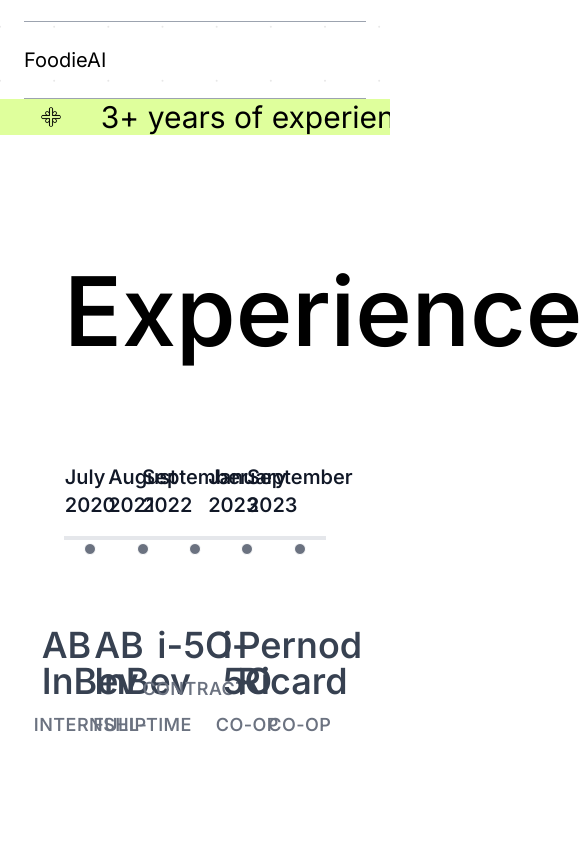
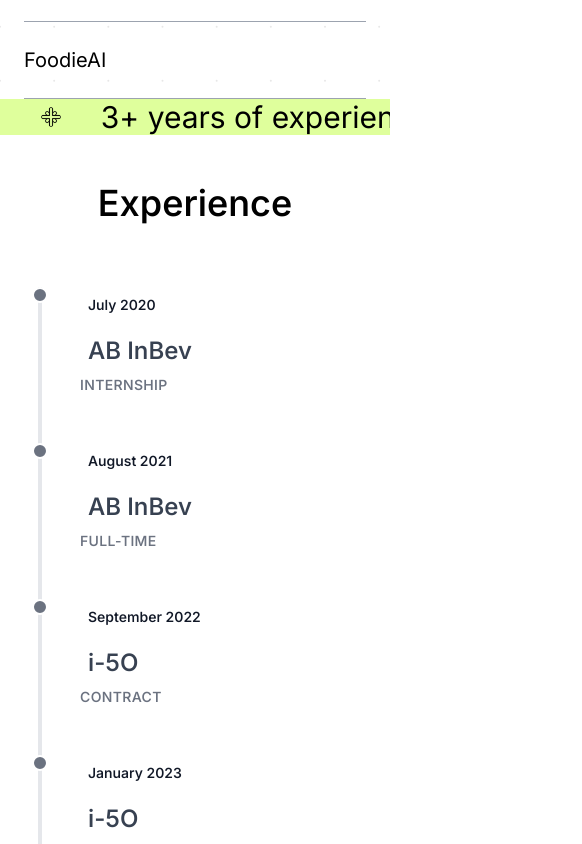
Before and after one commit to sarthakkhanduja/portfolio, a React (Vite) app in the folder client/: page / in a window 390 px wide. Shown: the part 840-1684 px from the top of the page, 582 px wide, since content can reach past the window. Built offline with nearby package versions, Linux system fonts and the light colour scheme.

Commit message:
fixed the timeline

```diff
--- a/client/src/components/Timeline.tsx
+++ b/client/src/components/Timeline.tsx
@@ -5,192 +5,95 @@ import IFiveOContract from "./IFiveOContract";
 import IFiveOCoop from "./IFiveOCoop";
 import ITCoop from "./ITCoop";
 
-
-function Timeline() {
-    // State to track if each element is hovered, initialized with an array of false values.
+export default function Timeline() {
   const [hovered, setHovered] = useState<boolean[]>([false, false, false, false, false]);
-
   const [isDevInternModalVisible, setIsDevInternModalVisible] = useState(false);
   const [isSeniorAnalystModalVisible, setIsSeniorAnalystModalVisible] = useState<boolean>(false);
   const [isIFiveOContract, setIsIFiveOContract] = useState<boolean>(false);
   const [isIFiveOCoop, setIsIFiveOCoop] = useState<boolean>(false);
   const [isITCoop, setIsITCoop] = useState<boolean>(false);
 
-
   const onHovering = (index: number) => {
-        // Toggle the hover state for the specific item
     setHovered((prev) =>
       prev.map((item, i) => (i === index ? !item : item))
     );
   };
 
   const toggleModal = (setStateFn: React.Dispatch<React.SetStateAction<boolean>>) => {
-        setStateFn(prev => !prev); // Toggles the state
+    setStateFn(prev => !prev);
   };
 
   const closeModal = (setStateFn: React.Dispatch<React.SetStateAction<boolean>>) => {
-        setStateFn(false); // Sets the state to false, closing the modal
+    setStateFn(false);
   };
 
+  const isAnyModalVisible = isDevInternModalVisible || isSeniorAnalystModalVisible || isIFiveOContract || isIFiveOCoop || isITCoop;
+
   return (
-        <div className="h-screen flex flex-col justify-center items-center">
-            <div className={`h-48 w-full px-16 pb-16 pt-32 font-display font-custom text-8xl ${isDevInternModalVisible ? 'blur-xl' : ''} ${isSeniorAnalystModalVisible ? 'blur-xl' : ''} ${isIFiveOContract ? 'blur-xl' : ''} ${isIFiveOCoop ? 'blur-xl' : ''} ${isITCoop ? 'blur-xl' : ''}`}>
+    <div className="min-h-screen flex flex-col justify-center items-center p-4">
+      <div className={`w-full px-4 py-8 font-display font-custom text-4xl md:text-8xl text-center ${isAnyModalVisible ? 'blur-xl' : ''}`}>
         <p>Experience</p>
       </div>
 
-            <div className={`h-full w-full py-32 px-16 font-display ${isDevInternModalVisible ? 'blur-xl' : ''} ${isSeniorAnalystModalVisible ? 'blur-xl' : ''} ${isIFiveOContract ? 'blur-xl' : ''} ${isIFiveOCoop ? 'blur-xl' : ''} ${isITCoop ? 'blur-xl' : ''}`}>
+      <div className={`w-full py-8 px-4 font-display ${isAnyModalVisible ? 'blur-xl' : ''}`}>
         {/* Timeline */}
-                <ol className="relative flex after:content-[''] after:absolute after:w-full after:h-1 after:bg-gray-200 after:top-[25%] after:left-0">
+        <ol className="relative flex flex-col md:flex-row md:justify-between after:content-[''] after:absolute after:w-1 md:after:w-full after:h-full md:after:h-1 after:bg-gray-200 after:left-1.5 md:after:left-0 after:top-0 md:after:top-[2%]">
+          {[
+            { date: "July 2020", company: "AB InBev", type: "INTERNSHIP", modalSetter: setIsDevInternModalVisible },
+            { date: "August 2021", company: "AB InBev", type: "FULL-TIME", modalSetter: setIsSeniorAnalystModalVisible },
+            { date: "September 2022", company: "i-5O", type: "CONTRACT", modalSetter: setIsIFiveOContract },
+            { date: "January 2023", company: "i-5O", type: "CO-OP", modalSetter: setIsIFiveOCoop },
+            { date: "September 2023", company: "Pernod Ricard", type: "CO-OP", modalSetter: setIsITCoop },
+          ].map((item, index) => (
+            <li
+              key={index}
+              onMouseEnter={() => onHovering(index)}
+              onMouseLeave={() => onHovering(index)}
+              onClick={() => toggleModal(item.modalSetter)}
+              className={`relative flex flex-col md:items-center mb-12 md:mb-0 pl-12 md:pl-0 md:w-1/5 transition-transform duration-300 hover:scale-105 hover:cursor-pointer ${hovered[index] ? 'scale-105' : ''}`}
+            >
+              {/* Bullet */}
+              <div className="absolute left-0 md:static size-4 z-40 bg-gray-500 rounded-full border-2 border-white md:mb-4"></div>
 
-                    {/* AB InBev, Internship */}
-                    <li
-                        onMouseEnter={() => onHovering(0)}
-                        onMouseLeave={() => onHovering(0)}
-                        onClick={() => {
-                            toggleModal(setIsDevInternModalVisible)
-                        }}
-                        className={`relative flex flex-col items-center mb-10 w-1/5 transition-transform duration-300 hover:scale-105 hover:cursor-pointer ${hovered[0] ? 'scale-105' : ''}`}
-                    >
-                        {/* Date at the top */}
-                        <h3 className={`p-2 rounded-3xl text-xl font-display font-custom text-gray-900 mb-4 ${hovered[0] ? 'bg-[#DFFF9C]' : ''}`}>July 2020</h3>
+              {/* Date */}
+              <h3 className={`mb-2 md:mb-4 p-2 rounded-3xl text-sm md:text-xl font-display font-custom text-gray-900 ${hovered[index] ? 'bg-[#DFFF9C]' : ''}`}>{item.date}</h3>
 
-                        {/* Bullet in the middle */}
-                        <div className="size-3 z-40 bg-gray-500 rounded-full border border-white"></div>
-
-                        {/* Title at the bottom */}
-                        <div className="flex flex-col items-center justify-center">
-                            <h3 className={`p-2 mt-16 text-4xl font-display font-custom leading-none text-gray-700 ${hovered[0] ? 'bg-[#DFFF9C]' : ''} rounded-3xl`}>AB InBev</h3>
-                            <h3 className="mt-1 text-lg font-display font-custom tracking-wide text-gray-500">INTERNSHIP</h3>
+              {/* Title */}
+              <div className="flex flex-col items-start md:items-center justify-center">
+                <h3 className={`p-2 text-2xl md:text-3xl font-display font-custom leading-none text-gray-700 ${hovered[index] ? 'bg-[#DFFF9C]' : ''} rounded-3xl`}>{item.company}</h3>
+                <h3 className="mt-1 text-sm md:text-lg font-display font-custom tracking-wide text-gray-500">{item.type}</h3>
               </div>
             </li>
-
-                    {/* AB InBev, FullTime */}
-                    <li
-                        onMouseEnter={() => onHovering(1)}
-                        onMouseLeave={() => onHovering(1)}
-                        onClick={() => {
-                            toggleModal(setIsSeniorAnalystModalVisible)
-                        }}
-                        className={`relative flex flex-col items-center mb-10 w-1/5 transition-transform duration-300 hover:scale-105 hover:cursor-pointer ${hovered[1] ? 'scale-105' : ''}`}
-                    >
-                        {/* Date at the top */}
-                        <h3 className={`p-2 rounded-3xl text-xl font-display font-custom text-gray-900 mb-4 ${hovered[1] ? 'bg-[#DFFF9C]' : ''}`}>August 2021</h3>
-
-                        {/* Bullet in the middle */}
-                        <div className="size-3 z-40 bg-gray-500 rounded-full border border-white"></div>
-
-                        {/* Title at the bottom */}
-                        <div className="flex flex-col items-center justify-center">
-                            <h3 className={`p-2 mt-16 text-4xl font-display font-custom leading-none text-gray-700 ${hovered[1] ? 'bg-[#DFFF9C]' : ''} rounded-3xl`}>AB InBev</h3>
-                            <h3 className="mt-1 text-lg font-display font-custom tracking-wide text-gray-500">FULL-TIME</h3>
-                        </div>
-                    </li>
-
-                    {/* i-5O, Contract */}
-                    <li
-                        onMouseEnter={() => onHovering(2)}
-                        onMouseLeave={() => onHovering(2)}
-                        onClick={() => {
-                            toggleModal(setIsIFiveOContract)
-                        }}
-                        className={`relative flex flex-col items-center mb-10 w-1/5 transition-transform duration-300 hover:scale-105 hover:cursor-pointer ${hovered[2] ? 'scale-105' : ''}`}
-                    >
-                        {/* Date at the top */}
-                        <h3 className={`p-2 rounded-3xl text-xl font-display font-custom text-gray-900 mb-4 ${hovered[2] ? 'bg-[#DFFF9C]' : ''}`}>September 2022</h3>
-
-                        {/* Bullet in the middle */}
-                        <div className="size-3 z-40 bg-gray-500 rounded-full border border-white"></div>
-
-                        {/* Title at the bottom */}
-                        <div className="flex flex-col items-center justify-center">
-                            <h3 className={`p-2 mt-16 text-4xl font-display font-custom leading-none text-gray-700 ${hovered[2] ? 'bg-[#DFFF9C]' : ''} rounded-3xl`}>i-5O</h3>
-                            <h3 className="mt-1 text-lg font-display font-custom tracking-wide text-gray-500">CONTRACT</h3>
-                        </div>
-                    </li>
-
-                    {/* i-5O, Co-op */}
-                    <li
-                        onMouseEnter={() => onHovering(3)}
-                        onMouseLeave={() => onHovering(3)}
-                        onClick={() => {
-                            toggleModal(setIsIFiveOCoop)
-                        }}
-                        className={`relative flex flex-col items-center mb-10 w-1/5 transition-transform duration-300 hover:scale-105 hover:cursor-pointer ${hovered[3] ? 'scale-105' : ''}`}
-                    >
-                        {/* Date at the top */}
-                        <h3 className={`p-2 rounded-3xl text-xl font-display font-custom text-gray-900 mb-4 ${hovered[3] ? 'bg-[#DFFF9C]' : ''}`}>January 2023</h3>
-
-                        {/* Bullet in the middle */}
-                        <div className="size-3 z-40 bg-gray-500 rounded-full border border-white"></div>
-
-                        {/* Title at the bottom */}
-                        <div className="flex flex-col items-center justify-center">
-                            <h3 className={`p-2 mt-16 text-4xl font-display font-custom leading-none text-gray-700 ${hovered[3] ? 'bg-[#DFFF9C]' : ''} rounded-3xl`}>i-5O</h3>
-                            <h3 className="mt-1 text-lg font-display font-custom tracking-wide text-gray-500">CO-OP</h3>
-                        </div>
-                    </li>
-
-                    {/* Pernod Ricard, Co-op */}
-                    <li
-                        onMouseEnter={() => onHovering(4)}
-                        onMouseLeave={() => onHovering(4)}
-                        onClick={() => {
-                            toggleModal(setIsITCoop)
-                        }}
-                        className={`relative flex flex-col items-center mb-10 w-1/5 transition-transform duration-300 hover:scale-105 hover:cursor-pointer ${hovered[4] ? 'scale-105' : ''}`}
-                    >
-                        {/* Date at the top */}
-                        <h3 className={`p-2 rounded-3xl text-xl font-display font-custom text-gray-900 mb-4 ${hovered[4] ? 'bg-[#DFFF9C]' : ''}`}>September 2023</h3>
-
-                        {/* Bullet in the middle */}
-                        <div className="size-3 z-40 bg-gray-500 rounded-full border border-white"></div>
-
-                        {/* Title at the bottom */}
-                        <div className="flex flex-col items-center justify-center">
-                            <h3 className={`p-2 mt-16 text-4xl font-display font-custom leading-none text-gray-700 ${hovered[4] ? 'bg-[#DFFF9C]' : ''} rounded-3xl`}>Pernod Ricard</h3>
-                            <h3 className="mt-1 text-lg font-display font-custom tracking-wide text-gray-500">CO-OP</h3>
-                        </div>
-                    </li>
+          ))}
         </ol>
       </div>
 
-            {/* Render the modals conditionally */}
+      {/* Modals */}
       {isDevInternModalVisible && (
         <div className="fixed inset-0 flex items-center justify-center z-70 w-full">
-                    <DevInternModal closeModal={() => {
-                        closeModal(setIsDevInternModalVisible)}} />
+          <DevInternModal closeModal={() => closeModal(setIsDevInternModalVisible)} />
         </div>
       )}
-
       {isSeniorAnalystModalVisible && (
         <div className="fixed inset-0 flex items-center justify-center z-70 w-full">
-                    <SeniorAnalystModal closeModal={() => {
-                        closeModal(setIsSeniorAnalystModalVisible)}} />
+          <SeniorAnalystModal closeModal={() => closeModal(setIsSeniorAnalystModalVisible)} />
         </div>
       )}
-
       {isIFiveOContract && (
         <div className="fixed inset-0 flex items-center justify-center z-70 w-full">
-                    <IFiveOContract closeModal={() => {
-                        closeModal(setIsIFiveOContract)}} />
+          <IFiveOContract closeModal={() => closeModal(setIsIFiveOContract)} />
         </div>
       )}
-
       {isIFiveOCoop && (
         <div className="fixed inset-0 flex items-center justify-center z-70 w-full">
-                    <IFiveOCoop closeModal={() => {
-                        closeModal(setIsIFiveOCoop)}} />
+          <IFiveOCoop closeModal={() => closeModal(setIsIFiveOCoop)} />
         </div>
       )}
-
       {isITCoop && (
         <div className="fixed inset-0 flex items-center justify-center z-70 w-full">
-                    <ITCoop closeModal={() => {
-                        closeModal(setIsITCoop)}} />
+          <ITCoop closeModal={() => closeModal(setIsITCoop)} />
         </div>
       )}
     </div>
   );
 }
-
-export default Timeline;
```
Lines whose indentation alone changed are shown as unchanged.
